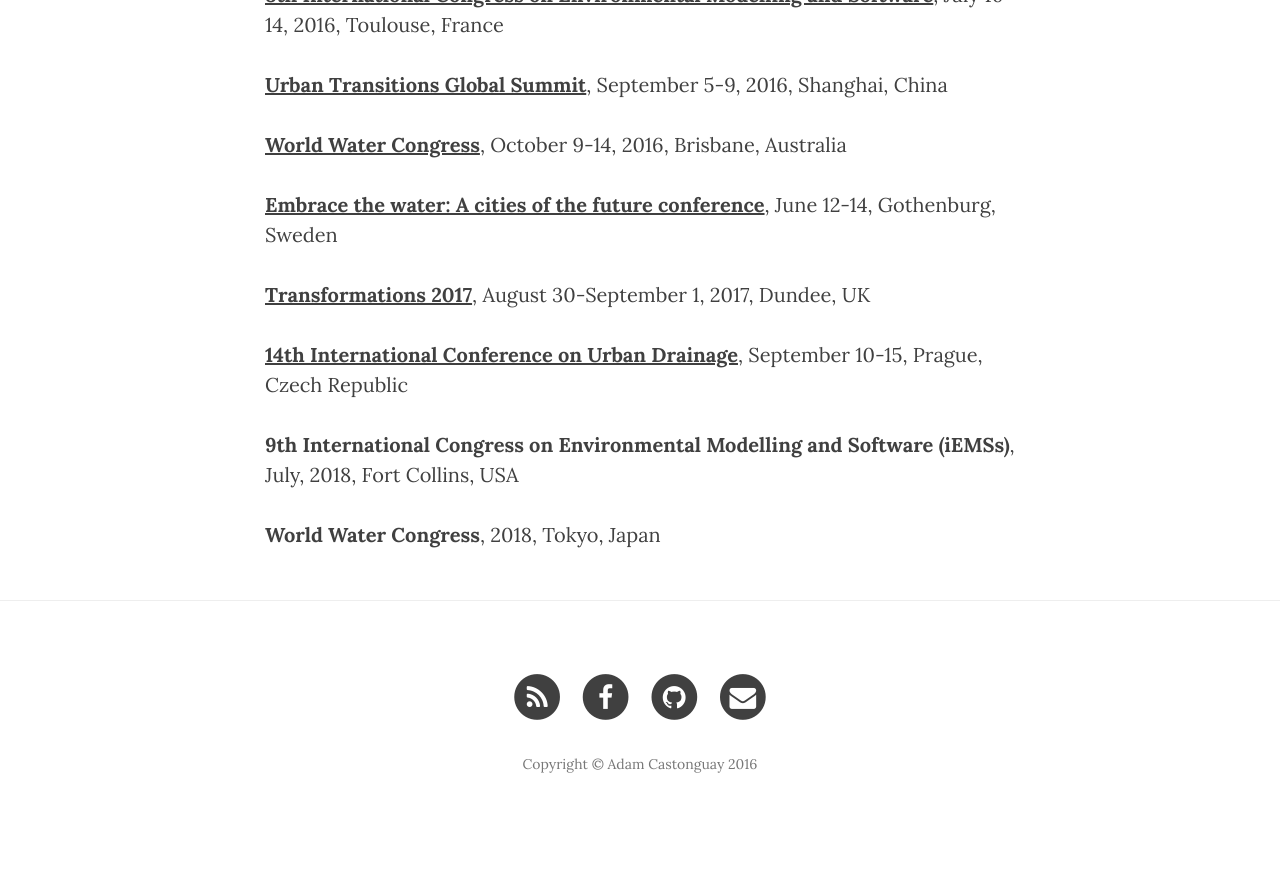
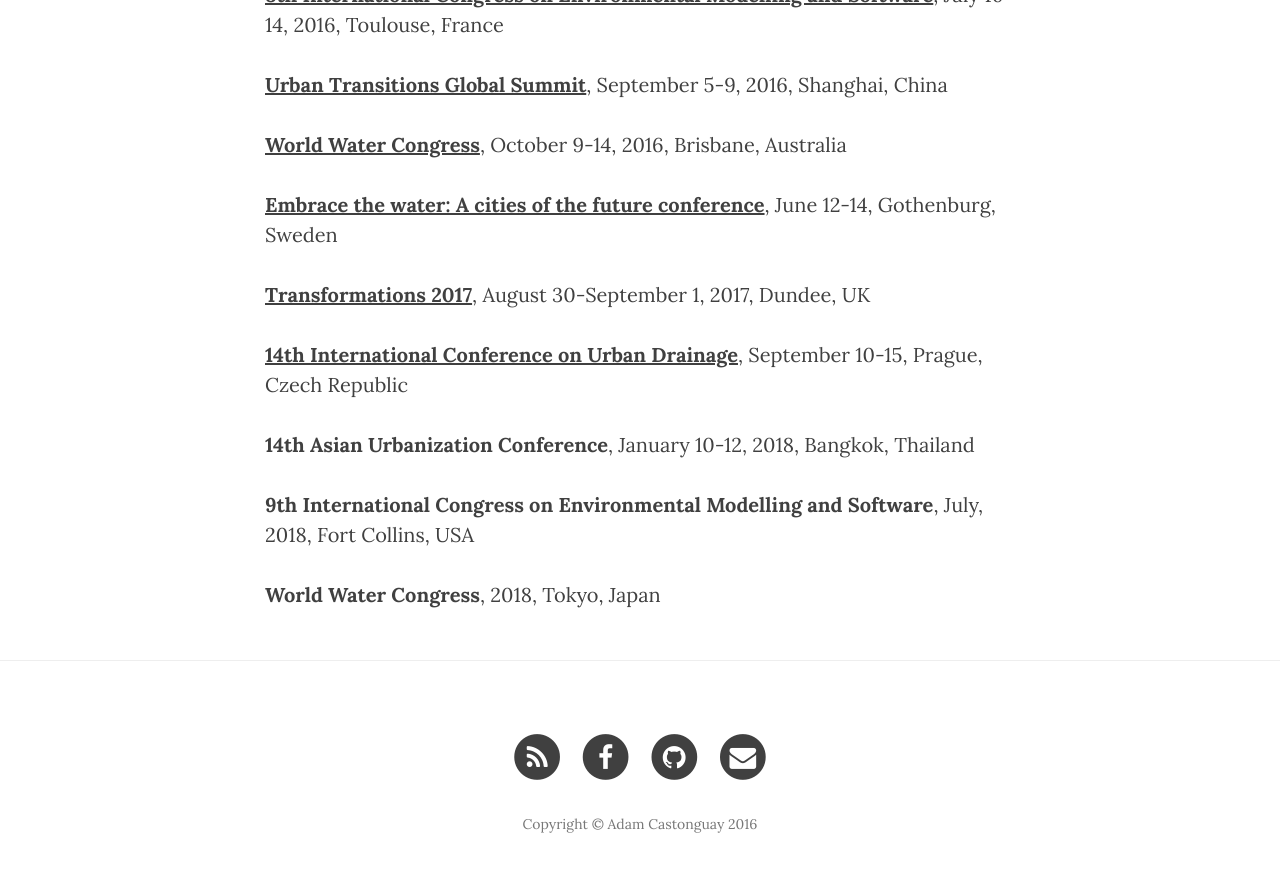
Before and after one commit to accastonguay/previous_website, a Jekyll site: the page built from related_events/index.md, in a window 1280 px wide and 900 px high, scrolled down 702 px. Shown: the top 872 px of the window. Built offline with Jekyll 4.4.1, drawn with Linux system fonts in a browser that asks for light colours; nearby versions of some CDN libraries; before the commit the page ends 1542 px from its top, so only the background shows below that.

Commit message:
Add AURA conference

```diff
--- a/related_events/index.md
+++ b/related_events/index.md
@@ -26,6 +26,8 @@ Below are some upcoming events related to my research.
 
 **[14th International Conference on Urban Drainage](http://www.icud2017.org/icud-conference.htm)**, September 10-15, Prague, Czech Republic
 
-**9th International Congress on Environmental Modelling and Software (iEMSs)**, July, 2018, Fort Collins, USA
+**14th Asian Urbanization Conference**, January 10-12, 2018, Bangkok, Thailand
+
+**9th International Congress on Environmental Modelling and Software**, July, 2018, Fort Collins, USA
 
 **World Water Congress**, 2018, Tokyo, Japan
```
